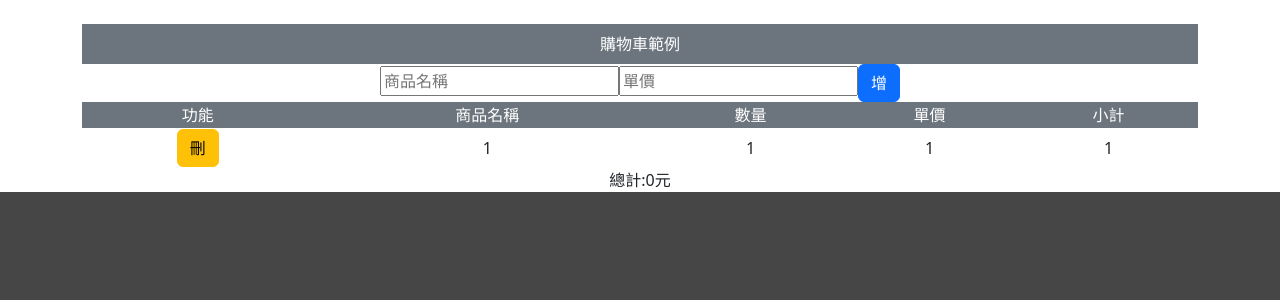
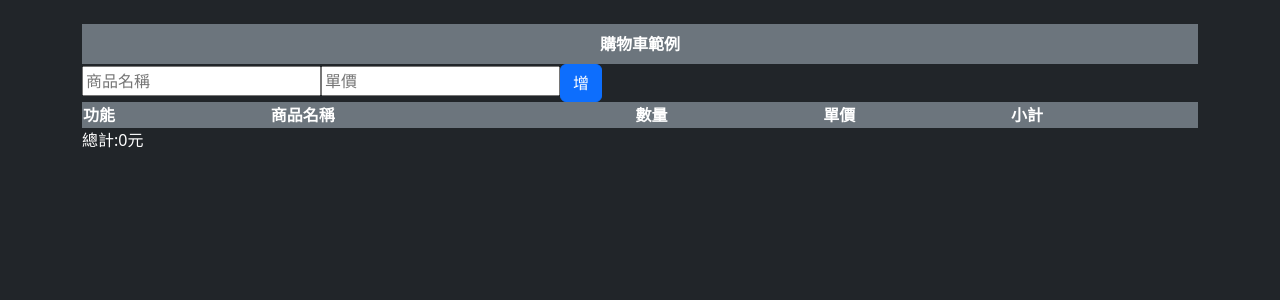
Before and after one commit to Oporu/NUTC, a PHP site: page /homework7/index.html in a window 1280 px wide. Shown: the top 300 px of the page. Run offline with PHP 8.4, Linux system fonts and the light colour scheme.

Commit message:
1 more step

```diff
--- a/homework7/index.html
+++ b/homework7/index.html
@@ -14,26 +14,26 @@
 </head>
 <body>
 	<br>
-	<div class="container align-items-center text-center">
-		<div class="bg-secondary text-white py-2">購物車範例</div>
-		<div class="container-fluid justify-items-left">
+	<div class="container">
+		<div class="bg-secondary text-white py-2 bold text-center">購物車範例</div>
+		<div>
 			<input type="text" name="product" id="product" placeholder="商品名稱"><input type="number" name="" id="price" placeholder="單價"><button class="btn btn-primary" onclick="addToCart();">增</button>
 		</div>
 		<table class="container-fluid" id="cart">
-			<tr class="bg-secondary text-white">
+			<tr class="bg-secondary text-white bold">
 				<td>功能</td>
 				<td>商品名稱</td>
 				<td>數量</td>
 				<td>單價</td>
 				<td>小計</td>
 			</tr>
-			<tr>
+			<!-- <tr>
 				<td><button type="button" name="" id="" class="btn btn-warning">刪</button></td>
 				<td>1</td>
 				<td>1</td>
 				<td>1</td>
 				<td>1</td>
-			</tr>
+			</tr> -->
 		</table>
 		<div>總計:<span id="total">0</span>元</div>
 	</div>
--- a/homework7/script.js
+++ b/homework7/script.js
@@ -2,7 +2,7 @@ total = 0
 function addToCart(){
 	product = document.getElementById("product").value;
 	price = Number(document.getElementById("price").value);
-	if (!Number.isInteger(price)) return alert("invaild amount input");
+	if (!Number.isFinite(price)) return alert("invaild amount input");
 	if (product=="") return alert("invaild product name");
 
 	if (typeof(cartStuff[product]) !== "undefined") return alert ("產品已經存在");
--- a/homework7/style.css
+++ b/homework7/style.css
@@ -1,2 +1,7 @@
-html{
-	background-color: rgb(70, 70, 70);}
+html,body{
+	background-color: #212529;
+	color: white;
+}
+.bold{
+	font-weight: bold;
+}
```
